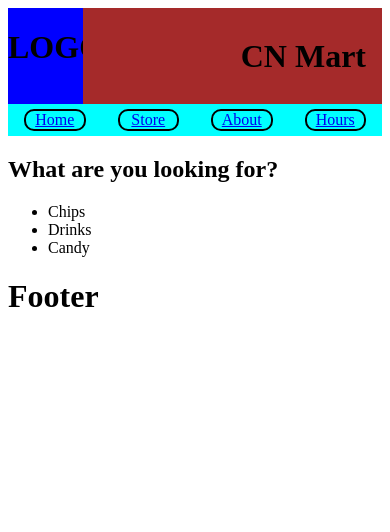
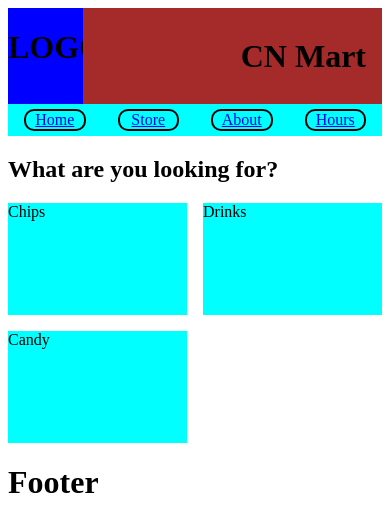
Before and after one commit to Ckher96/CN-Mart, a React (Create React App) app in the folder cn-mart-react/: page /store in a window 390 px wide. Shown: the top 532 px of the page. Built offline with nearby package versions, Linux system fonts and the light colour scheme.

Commit message:
add style to store page and home page

```diff
--- a/cn-mart-react/src/App.js
+++ b/cn-mart-react/src/App.js
@@ -4,6 +4,7 @@ import Nav from "./components/Nav/Nav";
 import Home from "./components/Home/Home";
 import Footer from "./components/Footer/Footer";
 import Store from "./components/Store/Store";
+import "./App.css"
 
 function App() {
   return (
--- a/cn-mart-react/src/components/Home/Home.js
+++ b/cn-mart-react/src/components/Home/Home.js
@@ -25,7 +25,7 @@ export default function Home() {
       </div>
       <div className={style.Sell}>
         <h2>We Sell</h2>
-        <ul>
+        <ul className={style.container}>
             <li>Chips</li>
             <li>Soda</li>
             <li>Ramen</li>
--- a/cn-mart-react/src/components/Home/Home.module.css
+++ b/cn-mart-react/src/components/Home/Home.module.css
@@ -1,12 +1,35 @@
 .Home {
   display: flex;
-  justify-content: space-around;
+  justify-content: space-between;
 }
 
 .Location {
   flex: 1;
+  padding: 1rem 1rem;
 }
 
 .Sell {
   flex: 1;
+  padding: 1rem 1rem;
 }
+
+.container {
+  display: grid;
+  grid-template-columns: repeat(2, 1fr);
+  grid-gap: 1rem;
+  grid-template-rows: auto;
+  list-style: none;
+  padding-inline-start: 0px;
+}
+
+.container li {
+  background-color: aqua;
+  height: 7rem;
+  margin: 0;
+}
+
+@media (max-width: 800px) {
+  .Home {
+    flex-direction: column;
+  }
+}
--- a/cn-mart-react/src/components/Store/Store.js
+++ b/cn-mart-react/src/components/Store/Store.js
@@ -1,8 +1,10 @@
+import style from "./Store.module.css"
+
 export default function Store() {
   return (
     <>
       <h2>What are you looking for?</h2>
-      <ul>
+      <ul className={style.container}>
         <li>Chips</li>
         <li>Drinks</li>
         <li>Candy</li>
--- /dev/null
+++ b/cn-mart-react/src/components/Store/Store.module.css
@@ -0,0 +1,30 @@
+.container {
+    display: flex;
+    justify-content:space-between;
+    list-style: none;
+    padding-inline-start: 0px;
+
+}
+
+.container li {
+    flex: 1;
+    background-color: aqua;
+    margin: 0 1rem;
+    height: 7rem;
+
+}
+
+@media (max-width: 800px) {
+    .container {
+        display: grid;
+        grid-template-columns: repeat(2, 1fr);
+        grid-gap: 1rem;
+        grid-template-rows: auto;
+    }
+
+    .container li {
+        background-color: aqua;
+        height: 7rem;
+        margin: 0;
+    }
+}
```
